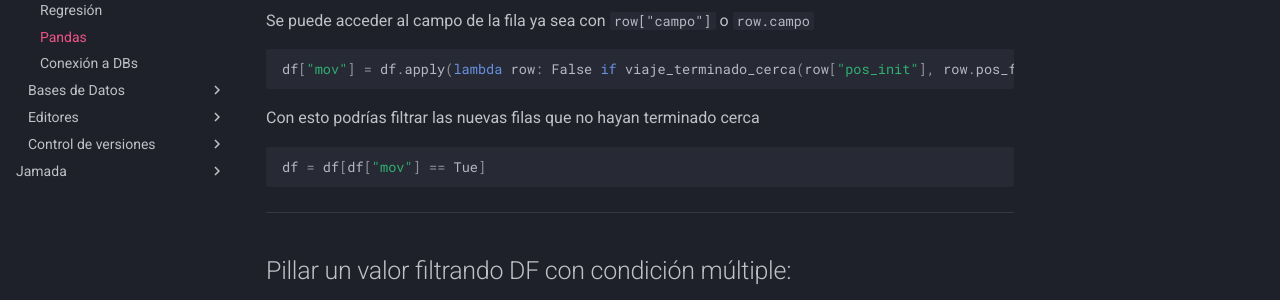
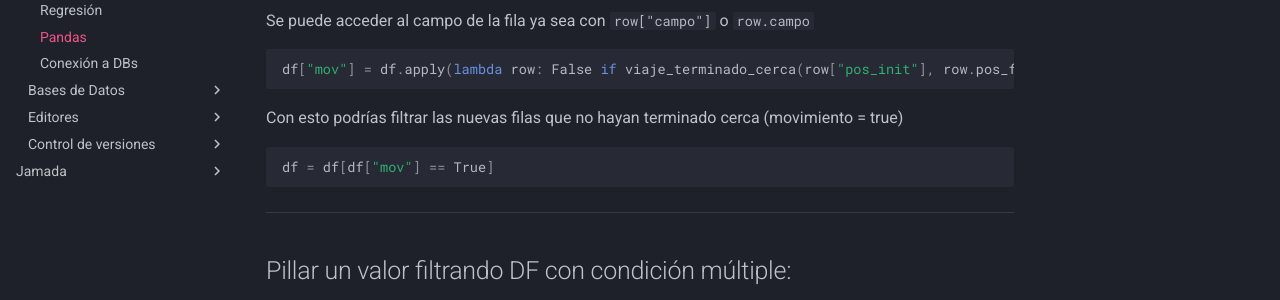
Before and after one commit to vatojavier/wiki, an MkDocs documentation site: the page built from docs/informatica/python/pandas.md, in a window 1280 px wide. Shown: the part 290-590 px from the top of the page. Built offline with MkDocs 1.6.1 and Material for MkDocs 9.7.7, drawn with Linux system fonts in a browser that asks for light colours; comment, search, counter and statistics services are not loaded.

Commit message:
Update pandas.md

````diff
--- a/docs/informatica/python/pandas.md
+++ b/docs/informatica/python/pandas.md
@@ -9,9 +9,9 @@ Se puede acceder al campo de la fila ya sea con `row["campo"]` o `row.campo`
 ```python
 df["mov"] = df.apply(lambda row: False if viaje_terminado_cerca(row["pos_init"], row.pos_fin) else True, axis=1)
 ```
-Con esto podrías filtrar las nuevas filas que no hayan terminado cerca
+Con esto podrías filtrar las nuevas filas que no hayan terminado cerca (movimiento = true)
 ```python
-df = df[df["mov"] == Tue]
+df = df[df["mov"] == True]
 ```
 ---
 
````
